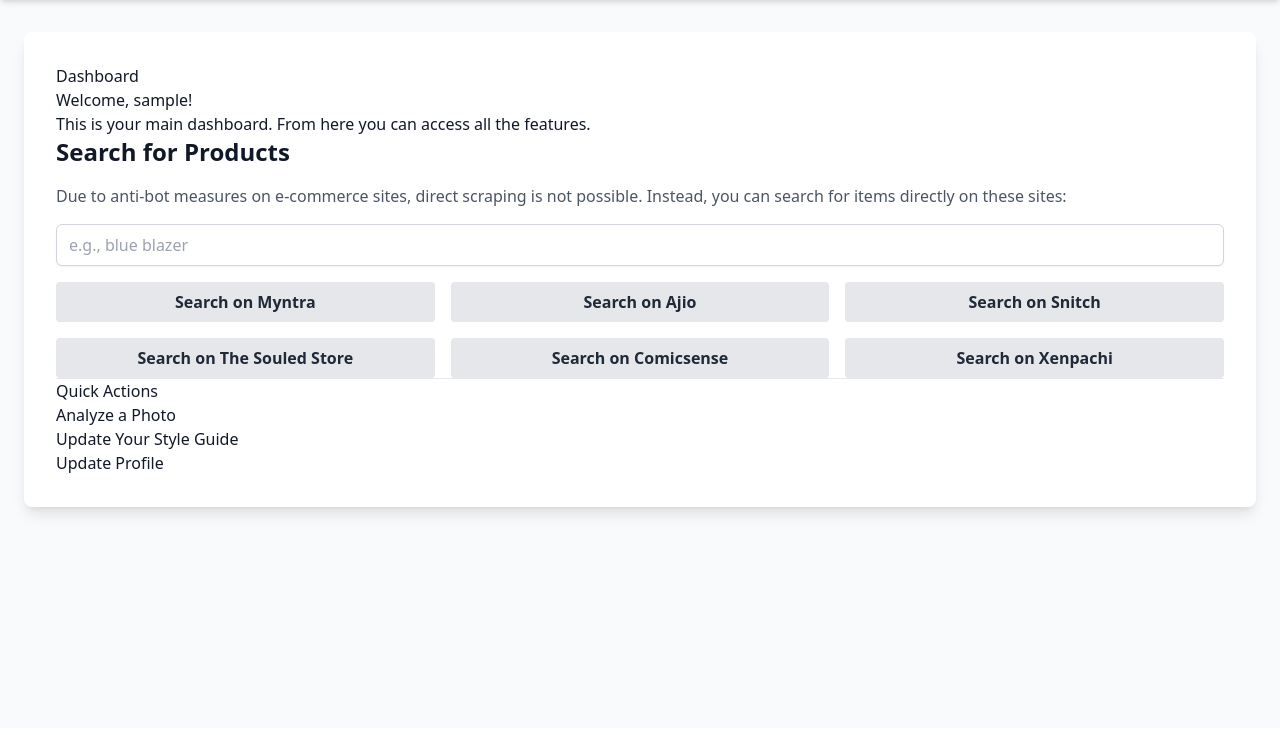
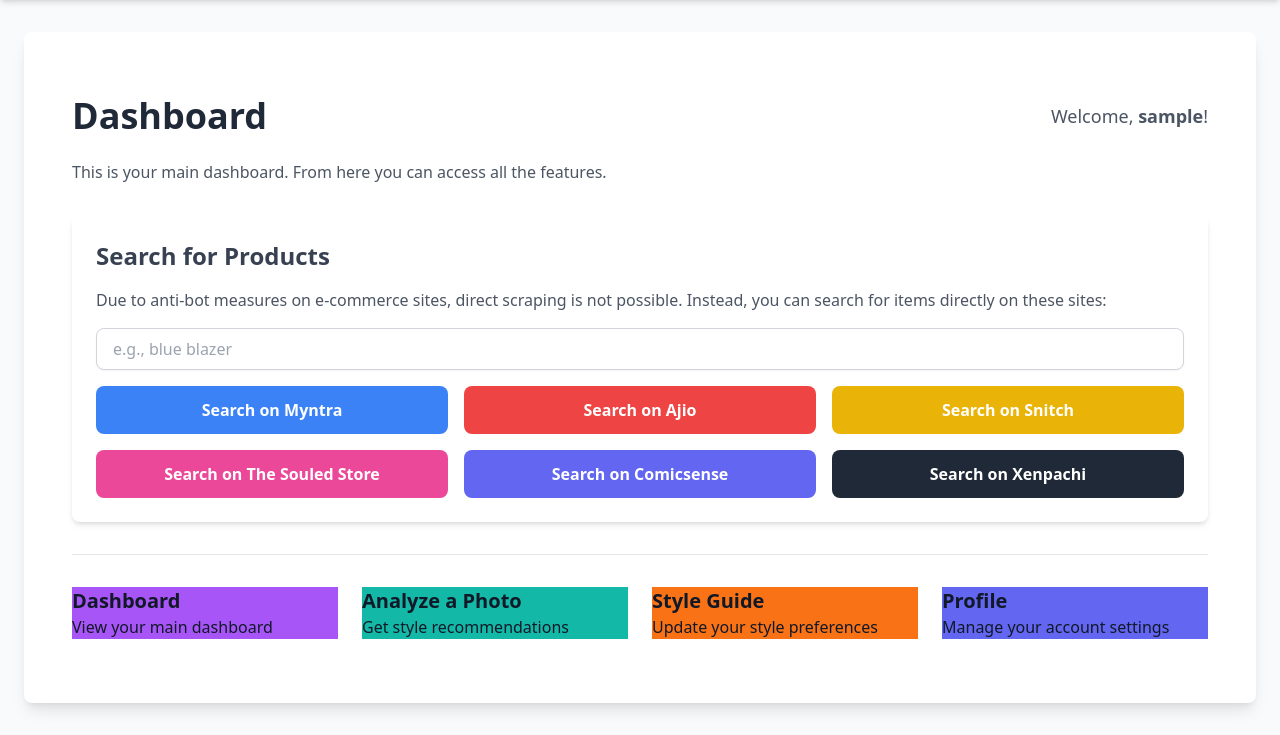
Before and after one commit to jashswaroop/Look-Circuit.jules, a Flask app: page /dashboard in a window 1280 px wide. Shown: the part 72-807 px from the top of the page. Before the commit the page ends 591 px from the top, so only its background shows below. Run offline with Flask 3, Linux system fonts and the light colour scheme; the visitor is signed in with stand-in values (Sample User, id 1); style sheets or scripts are compiled from the project's sources; some libraries are stand-ins or nearby versions.

Commit message:
Enhance Website Responsiveness and User Experience
This commit introduces several improvements to the website's frontend to enhance responsiveness, smoothness, and overall user experience.

- **Responsive Hamburger Menu**: Added a hamburger menu for mobile devices to ensure easy navigation on smaller screens.
- **Improved Dashboard Layout**: Redesigned the dashboard with a modern, card-based layout, replacing the previous simple list. This addresses the "missing elements" and provides a more visually appealing and functional interface.
- **Enhanced Smoothness**: Optimized CSS transitions by replacing `transition-all` with specific properties and enabling GPU acceleration with `transform-gpu`. This results in smoother animations and a more polished feel.
- **Bug Fixes**: Resolved application startup issues by correcting import errors and disabling a non-functional machine learning feature.

```diff
--- a/backend/app/main.py
+++ b/backend/app/main.py
@@ -8,7 +8,6 @@ from .models import User, UserImage
 from .forms import UpdateProfileForm, StyleGuideForm, RegistrationForm, LoginForm
 from .analysis import detect_face_shape, analyze_skin_tone
 from .recommender import generate_recommendations
-from .ml_engine import get_item_based_recommendations
 
 main = Blueprint('main', __name__)
 
@@ -130,7 +129,8 @@ def analysis():
 @login_required
 def recommendations():
     rule_based_recs = generate_recommendations(current_user)
-    ml_recs = get_item_based_recommendations(current_user.id)
+    # This is a placeholder for the ML-based recommendations
+    ml_recs = []
 
     return render_template(
         'recommendations.html',
--- a/backend/app/static/css/styles.css
+++ b/backend/app/static/css/styles.css
@@ -9,7 +9,7 @@
     }
 
     .product-card {
-        @apply bg-white border border-gray-200 rounded-lg shadow-sm overflow-hidden group transition-all duration-300 ease-in-out hover:shadow-xl hover:-translate-y-1;
+        @apply bg-white border border-gray-200 rounded-lg shadow-sm overflow-hidden group transition-shadow duration-300 ease-in-out hover:shadow-xl hover:-translate-y-1;
     }
 
     .product-card-image-container {
@@ -17,6 +17,10 @@
     }
 
     .product-card-image {
-        @apply w-full h-full object-cover transition-transform duration-500 ease-in-out group-hover:scale-105;
+        @apply w-full h-full object-cover transition-transform duration-500 ease-in-out group-hover:scale-105 transform-gpu;
+    }
+
+    .quick-action-card {
+        @apply p-6 rounded-lg text-white text-center transition-all duration-300 ease-in-out transform hover:-translate-y-1 hover:shadow-lg;
     }
 }
--- a/backend/app/templates/dashboard.html
+++ b/backend/app/templates/dashboard.html
@@ -1,23 +1,52 @@
 {% extends "layout.html" %}
+
 {% block content %}
-    <h1>Dashboard</h1>
-    <p>Welcome, {{ current_user.username }}!</p>
-    <p>This is your main dashboard. From here you can access all the features.</p>
+<div class="container mx-auto px-4 py-8">
+    <div class="flex justify-between items-center mb-6">
+        <h1 class="text-4xl font-bold text-gray-800">Dashboard</h1>
+        <p class="text-lg text-gray-600">Welcome, <span class="font-semibold">{{ current_user.username }}</span>!</p>
+    </div>
+    <p class="text-gray-600 mb-8">This is your main dashboard. From here you can access all the features.</p>
 
-    <div>
-        <h2 class="text-2xl font-bold mb-4">Search for Products</h2>
+    <div class="bg-white p-6 rounded-lg shadow-md mb-8">
+        <h2 class="text-2xl font-bold mb-4 text-gray-700">Search for Products</h2>
         <p class="text-gray-600 mb-4">Due to anti-bot measures on e-commerce sites, direct scraping is not possible. Instead, you can search for items directly on these sites:</p>
         <div class="space-y-4" id="search-container">
-            <input type="text" id="search-query-input" placeholder="e.g., blue blazer" class="w-full px-3 py-2 border border-gray-300 rounded-md shadow-sm focus:outline-none focus:ring-purple-500 focus:border-purple-500">
-            <div class="grid grid-cols-2 md:grid-cols-3 gap-4">
-                <button onclick="performSearch('myntra')" class="bg-gray-200 hover:bg-gray-300 text-gray-800 font-bold py-2 px-4 rounded">Search on Myntra</button>
-                <button onclick="performSearch('ajio')" class="bg-gray-200 hover:bg-gray-300 text-gray-800 font-bold py-2 px-4 rounded">Search on Ajio</button>
-                <button onclick="performSearch('snitch')" class="bg-gray-200 hover:bg-gray-300 text-gray-800 font-bold py-2 px-4 rounded">Search on Snitch</button>
-                <button onclick="performSearch('thesouledstore')" class="bg-gray-200 hover:bg-gray-300 text-gray-800 font-bold py-2 px-4 rounded">Search on The Souled Store</button>
-                <button onclick="performSearch('comicsense')" class="bg-gray-200 hover:bg-gray-300 text-gray-800 font-bold py-2 px-4 rounded">Search on Comicsense</button>
-                <button onclick="performSearch('xenpachi')" class="bg-gray-200 hover:bg-gray-300 text-gray-800 font-bold py-2 px-4 rounded">Search on Xenpachi</button>
+            <input type="text" id="search-query-input" placeholder="e.g., blue blazer" class="w-full px-4 py-2 border border-gray-300 rounded-lg shadow-sm focus:outline-none focus:ring-2 focus:ring-purple-500 focus:border-purple-500 transition duration-300">
+            <div class="grid grid-cols-1 sm:grid-cols-2 md:grid-cols-3 gap-4">
+                <button onclick="performSearch('myntra')" class="w-full bg-blue-500 hover:bg-blue-600 text-white font-bold py-3 px-4 rounded-lg transition duration-300 ease-in-out transform hover:-translate-y-1">Search on Myntra</button>
+                <button onclick="performSearch('ajio')" class="w-full bg-red-500 hover:bg-red-600 text-white font-bold py-3 px-4 rounded-lg transition duration-300 ease-in-out transform hover:-translate-y-1">Search on Ajio</button>
+                <button onclick="performSearch('snitch')" class="w-full bg-yellow-500 hover:bg-yellow-600 text-white font-bold py-3 px-4 rounded-lg transition duration-300 ease-in-out transform hover:-translate-y-1">Search on Snitch</button>
+                <button onclick="performSearch('thesouledstore')" class="w-full bg-pink-500 hover:bg-pink-600 text-white font-bold py-3 px-4 rounded-lg transition duration-300 ease-in-out transform hover:-translate-y-1">Search on The Souled Store</button>
+                <button onclick="performSearch('comicsense')" class="w-full bg-indigo-500 hover:bg-indigo-600 text-white font-bold py-3 px-4 rounded-lg transition duration-300 ease-in-out transform hover:-translate-y-1">Search on Comicsense</button>
+                <button onclick="performSearch('xenpachi')" class="w-full bg-gray-800 hover:bg-black text-white font-bold py-3 px-4 rounded-lg transition duration-300 ease-in-out transform hover:-translate-y-1">Search on Xenpachi</button>
             </div>
         </div>
+    </div>
+
+    <hr class="my-8 border-t border-gray-200">
+
+    <div class="grid grid-cols-1 md:grid-cols-2 lg:grid-cols-4 gap-6">
+        <!-- Quick Actions Cards -->
+        <a href="{{ url_for('main.dashboard') }}" class="quick-action-card bg-purple-500 hover:bg-purple-600">
+            <h3 class="text-xl font-bold">Dashboard</h3>
+            <p>View your main dashboard</p>
+        </a>
+        <a href="{{ url_for('main.analysis') }}" class="quick-action-card bg-teal-500 hover:bg-teal-600">
+            <h3 class="text-xl font-bold">Analyze a Photo</h3>
+            <p>Get style recommendations</p>
+        </a>
+        <a href="{{ url_for('main.style_guide') }}" class="quick-action-card bg-orange-500 hover:bg-orange-600">
+            <h3 class="text-xl font-bold">Style Guide</h3>
+            <p>Update your style preferences</p>
+        </a>
+        <a href="{{ url_for('main.profile') }}" class="quick-action-card bg-indigo-500 hover:bg-indigo-600">
+            <h3 class="text-xl font-bold">Profile</h3>
+            <p>Manage your account settings</p>
+        </a>
+    </div>
+</div>
+
 <script>
     function performSearch(store) {
         const query = document.getElementById('search-query-input').value;
@@ -54,15 +83,4 @@
         window.open(url, '_blank');
     }
 </script>
-    </div>
-    <hr>
-    <!-- We will add cards and links to other sections here later -->
-    <div>
-        <h2>Quick Actions</h2>
-        <ul>
-            <li><a href="{{ url_for('main.analysis') }}">Analyze a Photo</a></li>
-            <li><a href="{{ url_for('main.style_guide') }}">Update Your Style Guide</a></li>
-            <li><a href="{{ url_for('main.profile') }}">Update Profile</a></li>
-        </ul>
-    </div>
 {% endblock content %}
--- a/backend/app/templates/layout.html
+++ b/backend/app/templates/layout.html
@@ -9,9 +9,10 @@
 </head>
 <body class="bg-gray-50 text-gray-900 font-sans">
     <header class="bg-white shadow-md">
-        <nav class="container mx-auto px-6 py-4 flex justify-between items-center">
+        <nav class="container mx-auto px-6 py-4">
+            <div class="flex justify-between items-center">
                 <a href="{{ url_for('main.index') }}" class="text-2xl font-bold text-gray-800 hover:text-gray-700">LookCircuit</a>
-            <div class="flex items-center space-x-6">
+                <div class="hidden md:flex items-center space-x-6">
                     {% if current_user.is_authenticated %}
                         <a href="{{ url_for('main.dashboard') }}" class="text-gray-600 hover:text-purple-600">Dashboard</a>
                         <a href="{{ url_for('main.analysis') }}" class="text-gray-600 hover:text-purple-600">Analysis</a>
@@ -24,7 +25,38 @@
                         <a href="{{ url_for('auth.register') }}" class="bg-purple-600 text-white px-4 py-2 rounded-md hover:bg-purple-700">Register</a>
                     {% endif %}
                 </div>
+                <div class="md:hidden flex items-center">
+                    <button id="mobile-menu-button" class="text-gray-800 hover:text-purple-600 focus:outline-none">
+                        <svg class="w-6 h-6" fill="none" stroke="currentColor" viewBox="0 0 24 24" xmlns="http://www.w3.org/2000/svg">
+                            <path stroke-linecap="round" stroke-linejoin="round" stroke-width="2" d="M4 6h16M4 12h16m-7 6h7"></path>
+                        </svg>
+                    </button>
+                </div>
+            </div>
+            <div id="mobile-menu" class="hidden md:hidden mt-4">
+                {% if current_user.is_authenticated %}
+                    <a href="{{ url_for('main.dashboard') }}" class="block py-2 px-4 text-sm text-gray-600 hover:bg-purple-100">Dashboard</a>
+                    <a href="{{ url_for('main.analysis') }}" class="block py-2 px-4 text-sm text-gray-600 hover:bg-purple-100">Analysis</a>
+                    <a href="{{ url_for('main.style_guide') }}" class="block py-2 px-4 text-sm text-gray-600 hover:bg-purple-100">Style Guide</a>
+                    <a href="{{ url_for('main.recommendations') }}" class="block py-2 px-4 text-sm text-gray-600 hover:bg-purple-100">Recommendations</a>
+                    <a href="{{ url_for('main.profile') }}" class="block py-2 px-4 text-sm text-gray-600 hover:bg-purple-100">Profile</a>
+                    <a href="{{ url_for('auth.logout') }}" class="block py-2 px-4 text-sm text-white bg-purple-600 rounded-md hover:bg-purple-700">Logout</a>
+                {% else %}
+                    <a href="{{ url_for('auth.login') }}" class="block py-2 px-4 text-sm text-gray-600 hover:bg-purple-100">Login</a>
+                    <a href="{{ url_for('auth.register') }}" class="block py-2 px-4 text-sm text-white bg-purple-600 rounded-md hover:bg-purple-700">Register</a>
+                {% endif %}
+            </div>
         </nav>
+        <script>
+            document.getElementById('mobile-menu-button').addEventListener('click', function() {
+                var mobileMenu = document.getElementById('mobile-menu');
+                if (mobileMenu.classList.contains('hidden')) {
+                    mobileMenu.classList.remove('hidden');
+                } else {
+                    mobileMenu.classList.add('hidden');
+                }
+            });
+        </script>
     </header>
     <main class="container mx-auto px-6 py-8">
         {% with messages = get_flashed_messages(with_categories=true) %}
```
Lines whose indentation alone changed are shown as unchanged.
